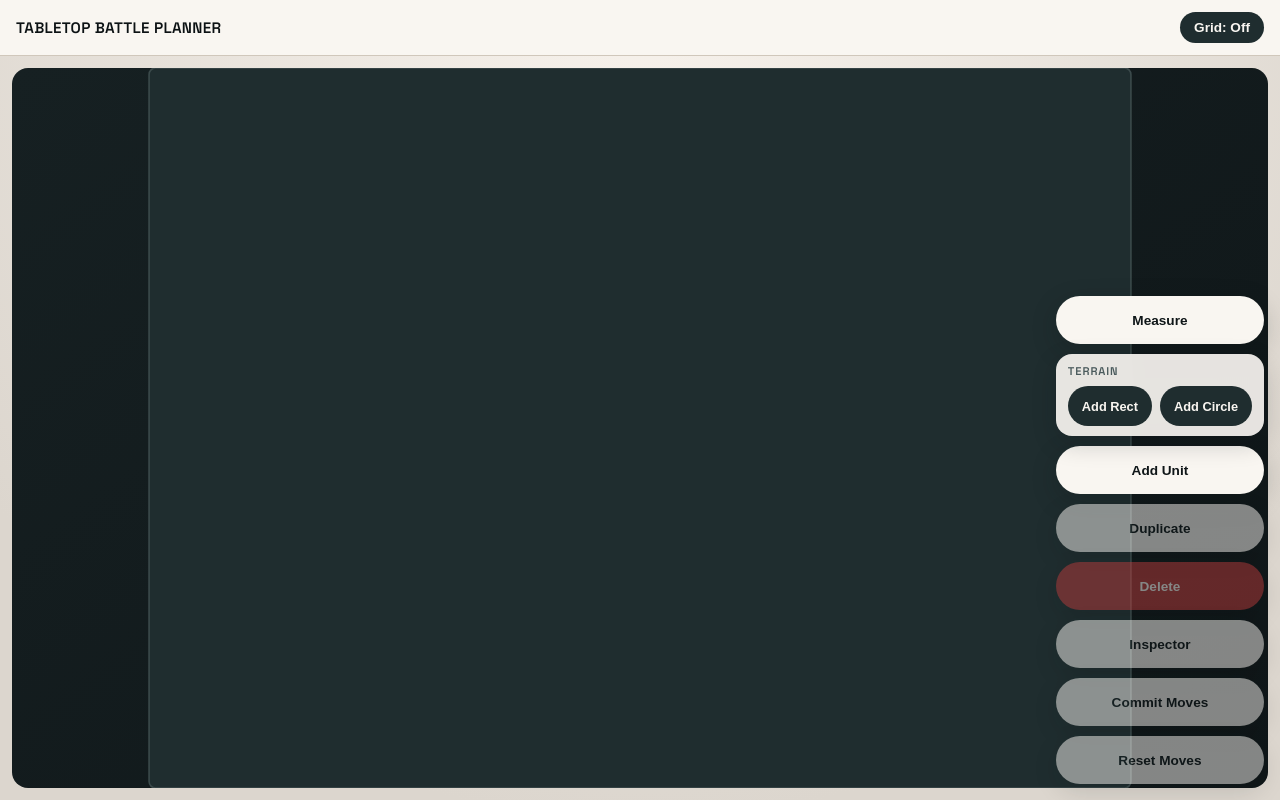
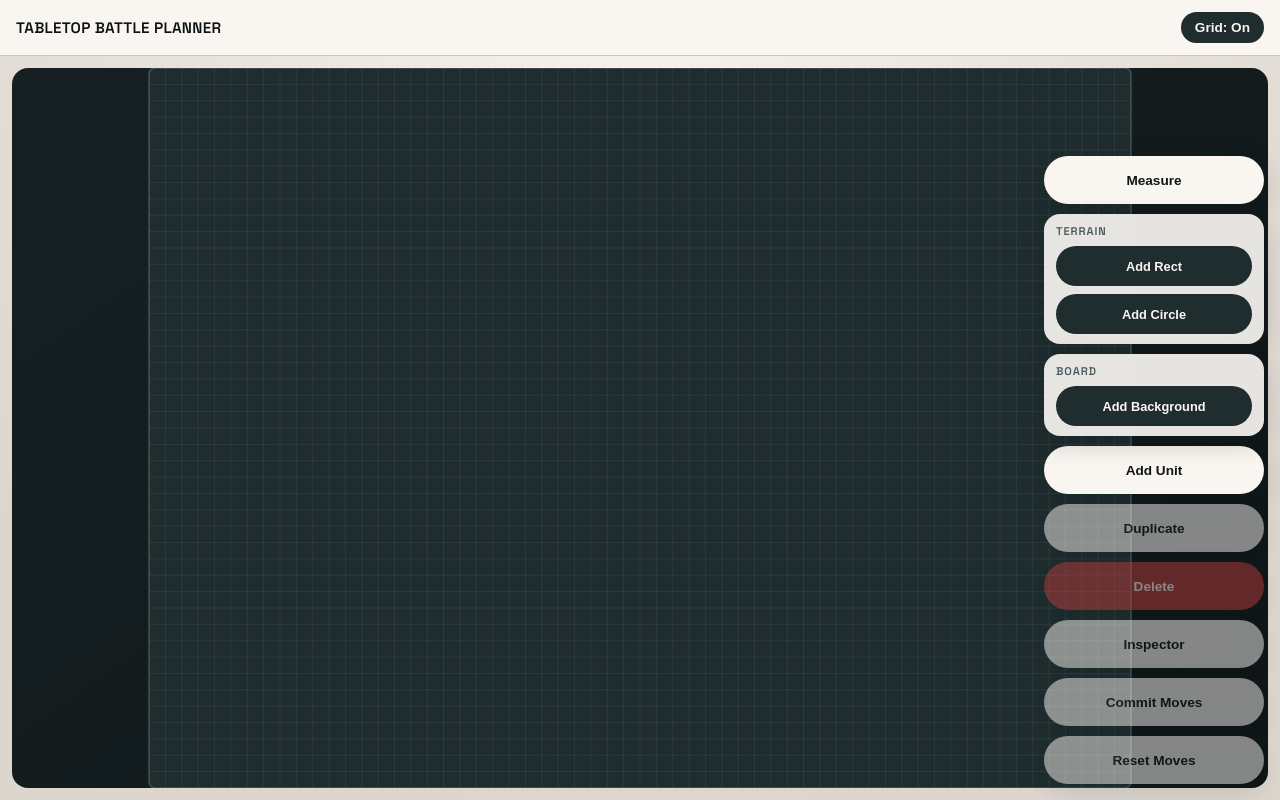
Before and after one commit to gougMorpheus/tabletop-battle-planner, a React (Vite) app: page / in a window 1280 px wide. Built offline with nearby package versions, Linux system fonts and the light colour scheme.

Commit message:
Add simple background image support and clean up UI

```diff
--- a/src/App.tsx
+++ b/src/App.tsx
@@ -1,4 +1,4 @@
-import { useEffect, useState } from "react";
+import { ChangeEvent, useEffect, useRef, useState } from "react";
 import Board from "./components/Board";
 import { useBoardStore } from "./store/boardStore";
 import { Unit, useUnitsStore } from "./store/unitsStore";
@@ -11,6 +11,12 @@ const App = () => {
   const toggleGrid = useBoardStore((state) => state.toggleGrid);
   const boardWidthIn = useBoardStore((state) => state.widthIn);
   const boardHeightIn = useBoardStore((state) => state.heightIn);
+  const backgroundImageUrl = useBoardStore(
+    (state) => state.backgroundImageUrl
+  );
+  const setBackgroundImageUrl = useBoardStore(
+    (state) => state.setBackgroundImageUrl
+  );
   const addUnit = useUnitsStore((state) => state.addUnit);
   const duplicateUnit = useUnitsStore((state) => state.duplicateUnit);
   const deleteUnit = useUnitsStore((state) => state.deleteUnit);
@@ -52,6 +58,8 @@ const App = () => {
   const [unitNameInput, setUnitNameInput] = useState("");
   const [unitInitialsInput, setUnitInitialsInput] = useState("");
   const [unitColorInput, setUnitColorInput] = useState("");
+  const imageInputRef = useRef<HTMLInputElement | null>(null);
+  const lastImageUrlRef = useRef<string | null>(null);
 
   const hasPlannedMoves = units.some(
     (unit) => unit.plannedX !== undefined || unit.plannedY !== undefined
@@ -118,6 +126,32 @@ const App = () => {
       x: boardWidthIn / 2,
       y: boardHeightIn / 2,
     });
+  };
+
+  const handleSelectBackground = () => {
+    imageInputRef.current?.click();
+  };
+
+  const handleBackgroundChange = (event: ChangeEvent<HTMLInputElement>) => {
+    const file = event.target.files?.[0];
+    if (!file) {
+      return;
+    }
+    const url = URL.createObjectURL(file);
+    if (lastImageUrlRef.current) {
+      URL.revokeObjectURL(lastImageUrlRef.current);
+    }
+    lastImageUrlRef.current = url;
+    setBackgroundImageUrl(url);
+    event.target.value = "";
+  };
+
+  const handleClearBackground = () => {
+    if (lastImageUrlRef.current) {
+      URL.revokeObjectURL(lastImageUrlRef.current);
+      lastImageUrlRef.current = null;
+    }
+    setBackgroundImageUrl(null);
   };
 
   const handleInspectorToggle = () => {
@@ -416,6 +450,30 @@ const App = () => {
             </div>
           )}
         </div>
+        <div className="fab__group">
+          <div className="fab__label">Board</div>
+          <input
+            ref={imageInputRef}
+            className="fab__hidden-input"
+            type="file"
+            accept="image/*"
+            onChange={handleBackgroundChange}
+          />
+          <div className="fab__row fab__row--stack">
+            <button className="fab__chip" type="button" onClick={handleSelectBackground}>
+              {backgroundImageUrl ? "Replace Image" : "Add Background"}
+            </button>
+            {backgroundImageUrl && (
+              <button
+                className="fab__chip fab__chip--danger"
+                type="button"
+                onClick={handleClearBackground}
+              >
+                Remove Image
+              </button>
+            )}
+          </div>
+        </div>
         <button className="fab__button" type="button" onClick={handleAddUnit}>
           Add Unit
         </button>
--- a/src/components/Board.tsx
+++ b/src/components/Board.tsx
@@ -2,6 +2,7 @@ import { useEffect, useLayoutEffect, useMemo, useRef, useState } from "react";
 import {
   Circle,
   Group,
+  Image as KonvaImage,
   Label,
   Layer,
   Line,
@@ -90,6 +91,9 @@ const Board = () => {
   const scale = useBoardStore((state) => state.scale);
   const position = useBoardStore((state) => state.position);
   const showGrid = useBoardStore((state) => state.showGrid);
+  const backgroundImageUrl = useBoardStore(
+    (state) => state.backgroundImageUrl
+  );
   const setView = useBoardStore((state) => state.setView);
   const setPosition = useBoardStore((state) => state.setPosition);
 
@@ -121,6 +125,8 @@ const Board = () => {
   const [isHandleDragging, setIsHandleDragging] = useState(false);
   const [isObjectDragging, setIsObjectDragging] = useState(false);
   const [dragState, setDragState] = useState<DragState | null>(null);
+  const [backgroundImage, setBackgroundImage] =
+    useState<HTMLImageElement | null>(null);
 
   const boardWidthPx = widthIn * PX_PER_INCH;
   const boardHeightPx = heightIn * PX_PER_INCH;
@@ -167,6 +173,16 @@ const Board = () => {
     setView(nextScale, nextPosition);
     initializedRef.current = true;
   }, [boardHeightPx, boardWidthPx, containerSize, setView]);
+
+  useEffect(() => {
+    if (!backgroundImageUrl) {
+      setBackgroundImage(null);
+      return;
+    }
+    const img = new Image();
+    img.onload = () => setBackgroundImage(img);
+    img.src = backgroundImageUrl;
+  }, [backgroundImageUrl]);
 
   const zoomAt = (point: { x: number; y: number }, nextScale: number) => {
     const clamped = clampScale(nextScale);
@@ -374,6 +390,25 @@ const Board = () => {
     return Math.hypot(pointB.x - pointA.x, pointB.y - pointA.y);
   })();
 
+  const backgroundImageStyle = (() => {
+    if (!backgroundImage) {
+      return null;
+    }
+    const scale = Math.min(
+      boardWidthPx / backgroundImage.width,
+      boardHeightPx / backgroundImage.height
+    );
+    const width = backgroundImage.width * scale;
+    const height = backgroundImage.height * scale;
+    return {
+      image: backgroundImage,
+      x: (boardWidthPx - width) / 2,
+      y: (boardHeightPx - height) / 2,
+      width,
+      height,
+    };
+  })();
+
   const activeDistanceLabel = dragState
     ? `${dragDistance.toFixed(1)}"`
     : measurementActive && pointA && pointB
@@ -432,6 +467,16 @@ const Board = () => {
               onClick={() => clearSelection()}
               onTap={() => clearSelection()}
             />
+            {backgroundImageStyle && (
+              <KonvaImage
+                image={backgroundImageStyle.image}
+                x={backgroundImageStyle.x}
+                y={backgroundImageStyle.y}
+                width={backgroundImageStyle.width}
+                height={backgroundImageStyle.height}
+                listening={false}
+              />
+            )}
             {gridLines}
           </Group>
           {units.map((unit) => {
--- a/src/store/boardStore.ts
+++ b/src/store/boardStore.ts
@@ -11,10 +11,12 @@ export type BoardState = {
   scale: number;
   position: BoardPosition;
   showGrid: boolean;
+  backgroundImageUrl: string | null;
   setView: (scale: number, position: BoardPosition) => void;
   setPosition: (position: BoardPosition) => void;
   setScale: (scale: number) => void;
   toggleGrid: () => void;
+  setBackgroundImageUrl: (url: string | null) => void;
 };
 
 export const useBoardStore = create<BoardState>((set) => ({
@@ -22,9 +24,11 @@ export const useBoardStore = create<BoardState>((set) => ({
   heightIn: 44,
   scale: 1,
   position: { x: 0, y: 0 },
-  showGrid: false,
+  showGrid: true,
+  backgroundImageUrl: null,
   setView: (scale, position) => set({ scale, position }),
   setPosition: (position) => set({ position }),
   setScale: (scale) => set({ scale }),
   toggleGrid: () => set((state) => ({ showGrid: !state.showGrid })),
+  setBackgroundImageUrl: (url) => set({ backgroundImageUrl: url }),
 }));
--- a/src/styles.css
+++ b/src/styles.css
@@ -99,6 +99,7 @@ body {
   gap: 10px;
   position: fixed;
   right: 16px;
+  width: 220px;
   z-index: 10;
 }
 
@@ -108,6 +109,7 @@ body {
   border-radius: 16px;
   box-shadow: 0 8px 24px rgba(15, 22, 24, 0.2);
   padding: 10px 12px;
+  width: 100%;
 }
 
 .fab__label {
@@ -127,6 +129,7 @@ body {
 
 .fab__row--stack {
   align-items: center;
+  flex-direction: column;
   margin-top: 8px;
 }
 
@@ -136,7 +139,7 @@ body {
   font-size: 0.85rem;
   min-height: 40px;
   padding: 0 12px;
-  width: 120px;
+  width: 100%;
 }
 
 .fab__chip {
@@ -149,6 +152,7 @@ body {
   font-weight: 600;
   min-height: 40px;
   padding: 0 14px;
+  width: 100%;
 }
 
 .fab__chip--danger {
@@ -170,6 +174,7 @@ body {
   font-weight: 600;
   min-height: 48px;
   padding: 0 18px;
+  width: 100%;
 }
 
 .fab__button:active {
@@ -202,6 +207,10 @@ body {
   cursor: pointer;
   font-size: 0.75rem;
   font-weight: 600;
+}
+
+.fab__hidden-input {
+  display: none;
 }
 
 .inspector {
```
